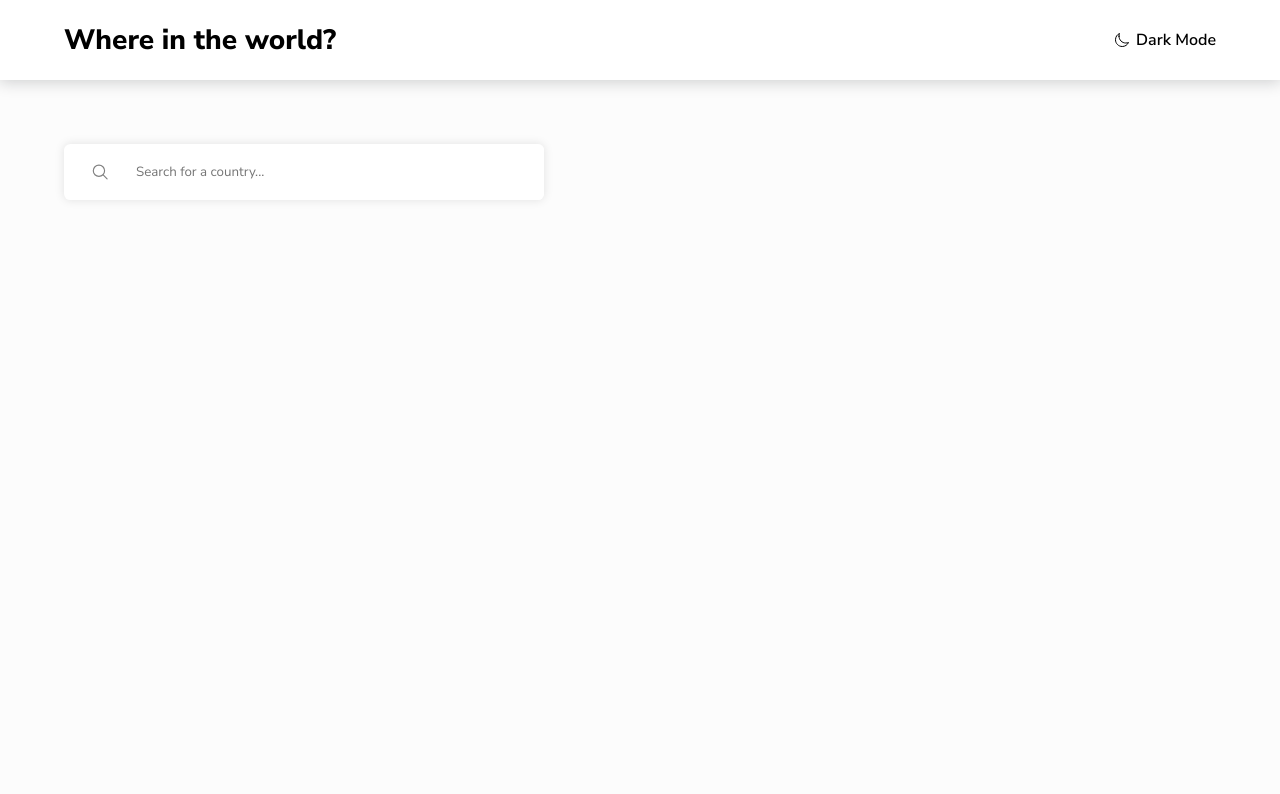
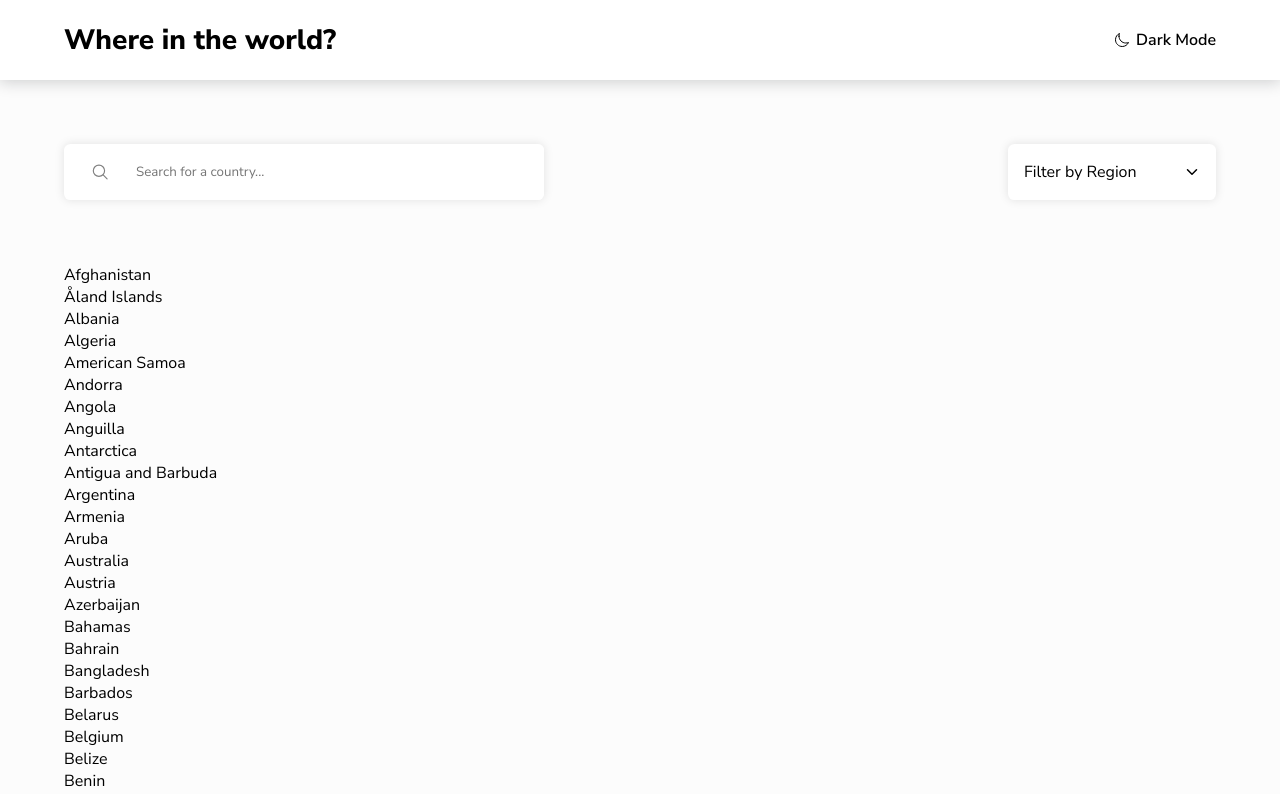
Before and after one commit to ArthurGehlen/countriesApp, a React (Vite) app: page / in a window 1280 px wide. Shown: the top 794 px of the page. Built offline with nearby package versions, Linux system fonts and the light colour scheme.

Commit message:
feat/finalização da barra de pesquisa e filtro e começo do fetch nos dados

```diff
--- a/src/App.css
+++ b/src/App.css
@@ -1,4 +1,8 @@
 @import url("https://fonts.googleapis.com/css2?family=Nunito+Sans:ital,opsz,wght@0,6..12,200..1000;1,6..12,200..1000&display=swap");
+
+:root {
+  --header_padding: 4rem;
+}
 
 * {
   margin: 0;
@@ -10,3 +14,11 @@
 body {
   background-color: hsl(0, 0%, 99%);
 }
+
+.search_container, main {
+  width: calc(100vw - (var(--header_padding) * 2));
+}
+
+main {
+  margin: 0 auto;
+}
--- a/src/App.jsx
+++ b/src/App.jsx
@@ -5,9 +5,29 @@ import "./App.css";
 import Header from "./layout/Header";
 import SearchContainer from "./layout/SearchContainer";
 
+// Components
+import Card from "./components/Card";
+
 function App() {
   const [isDarkMode, setIsDarkMode] = useState(false);
-  const [filterByRegion, setFilterByRegion] = useState("");
+  const [filterByRegion, setFilterByRegion] = useState("Filter by Region");
+  const [data, setData] = useState(null);
+
+  const fetch_data = async () => {
+    // tive q usar try/catch nessa bosta... mas deu certo
+    try {
+      const res = await fetch("/data.json");
+      const json = await res.json();
+      setData(json);
+      console.log(json);
+    } catch (err) {
+      console.error(err);
+    }
+  };
+
+  useEffect(() => {
+    fetch_data();
+  }, []);
 
   return (
     <>
@@ -15,7 +35,16 @@ function App() {
         dark_mode={isDarkMode}
         handle_click={() => setIsDarkMode(!isDarkMode)}
       />
-      <SearchContainer />
+      <SearchContainer
+        handle_filter={(e) => setFilterByRegion(e.target.value)}
+        current_filter={filterByRegion}
+      />
+      <main>
+        {data &&
+          data.map((o) => {
+            return <p key={o.name}>{o.name}</p>;
+          })}
+      </main>
     </>
   );
 }
--- /dev/null
+++ b/src/components/Card.jsx
@@ -0,0 +1,7 @@
+import "./Card.css";
+
+function Card() {
+  return <div>Card</div>;
+}
+
+export default Card;
--- a/src/layout/Header.css
+++ b/src/layout/Header.css
@@ -1,5 +1,5 @@
 header {
-  padding: 1rem 4rem;
+  padding: 1rem var(--header_padding);
   height: 5rem;
   display: flex;
   align-items: center;
--- a/src/layout/SearchContainer.css
+++ b/src/layout/SearchContainer.css
@@ -1,13 +1,12 @@
 .search_container {
   margin: 4rem auto;
-  width: calc(100vw - 8rem);
   display: flex;
   justify-content: space-between;
   align-items: center;
   height: 3.5rem;
 }
 
-.input_wrapper, select {
+.input_wrapper, .filter_wrapper {
     height: 100%;
 }
 
@@ -41,12 +40,40 @@
     padding-right: 1rem;
 }
 
-select {
+.filter_wrapper {
+    position: relative;
+    width: 13rem;
+}
+
+.filter {
     cursor: pointer;
-    outline: none;
-    background-color: hsl(0, 100%, 100%);
-    padding: 1rem 2rem;
+    height: 100%;
+    background-color: hsl(0, 0%, 100%);
+    box-shadow: 0 0px 10px .5px hsl(200, 15%, 8%, .1);
+    padding: .8rem 1rem;
+    display: flex;
+    align-items: center;
+    justify-content: space-between;
     border-radius: .4rem;
+}
+
+.filter_menu {
+    width: 100%;
+    position: absolute;
+    right: 0;
+    padding: 1rem;
+    background-color: hsl(0, 0%, 100%);
+    margin-top: .4rem;
+    flex-direction: column;
+    box-shadow: 0 0px 10px .5px hsl(200, 15%, 8%, .1);
+    border-radius: .4rem;
+}
+
+.filter_menu button {
+    background-color: transparent;
     border: none;
-    box-shadow: 0 0px 5px .5px hsl(200, 15%, 8%, .1);
+    text-align: start;
+    padding: .4rem;
+    cursor: pointer;
+    font-weight: 600;
 }
--- a/src/layout/SearchContainer.jsx
+++ b/src/layout/SearchContainer.jsx
@@ -1,6 +1,12 @@
+import { useState } from "react";
 import "./SearchContainer.css";
 
-function SearchContainer({ handle_filter }) {
+function SearchContainer({
+  handle_filter,
+  current_filter,
+}) {
+  const [filterActive, setFilterActive] = useState(false);
+
   return (
     <div className="search_container">
       <div className="input_wrapper">
@@ -9,6 +15,22 @@ function SearchContainer({ handle_filter }) {
         </div>
         <input type="text" placeholder="Search for a country..." />
       </div>
+      <div className="filter_wrapper">
+        <div className="filter" onClick={() => setFilterActive(!filterActive)}>
+          <span unselectable="on">{current_filter}</span>
+          <ion-icon name="chevron-down-outline"></ion-icon>
+        </div>
+        <div
+          className="filter_menu"
+          style={filterActive ? { display: "flex" } : { display: "none" }}
+        >
+          <button onClick={handle_filter} value="Africa">Africa</button>
+          <button onClick={handle_filter} value="America">America</button>
+          <button onClick={handle_filter} value="Asia">Asia</button>
+          <button onClick={handle_filter} value="Europe">Europe</button>
+          <button onClick={handle_filter} value="Oceania">Oceania</button>
+        </div>
+      </div>
     </div>
   );
 }
```
Also changed, not shown: src/components/Card.css (added).
